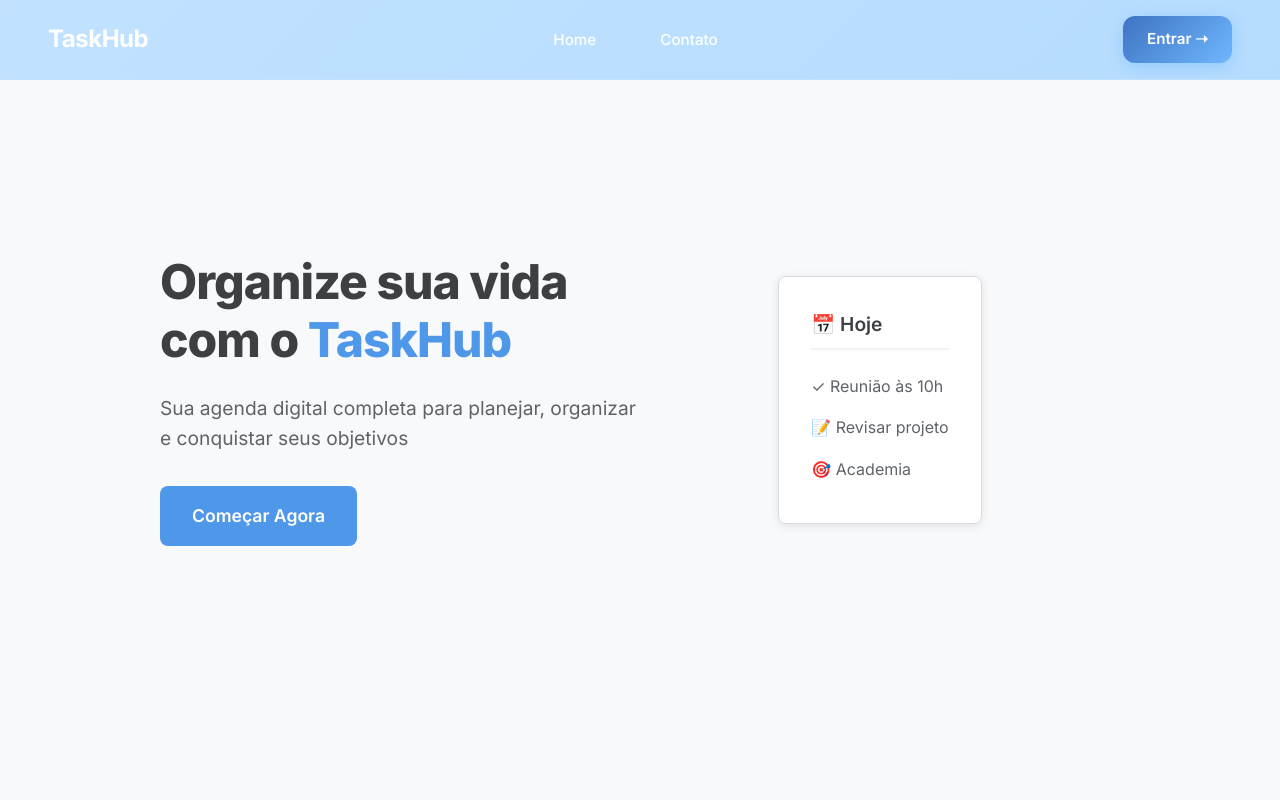
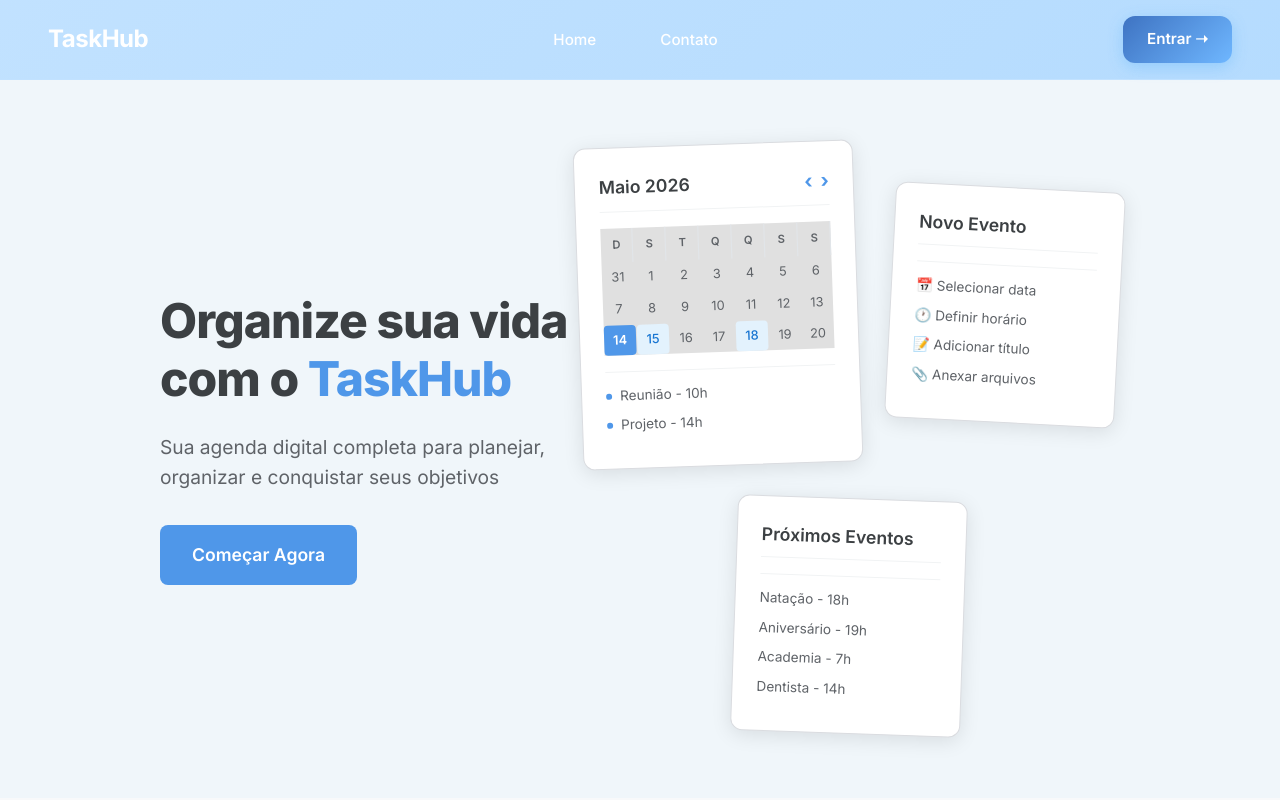
Before and after one commit to i4tsukei/TaskHub, a React (Vite) app in the folder taskhub/: page / in a window 1280 px wide. Shown: the top 800 px of the page. Built offline with nearby package versions, Linux system fonts and the light colour scheme; a web font is replaced by a local one.

Commit message:
alteração na home - flashcard

```diff
--- a/taskhub/src/pages/Home.css
+++ b/taskhub/src/pages/Home.css
@@ -3,7 +3,7 @@
 .home {
   font-family: 'Inter', -apple-system, BlinkMacSystemFont, sans-serif;
   min-height: 100vh;
-  background: #f8f9fa;
+  background: #f0f6fa;
   line-height: 1.6;
 }
 
@@ -67,28 +67,133 @@
   align-items: center;
 }
 
-.floating-card {
-  background: white;
-  border-radius: 8px;
-  padding: 2rem;
-  box-shadow: 0 2px 10px rgba(0,0,0,0.1);
-  border: 1px solid #dadce0;
+.cards-container {
+  display: flex;
+  flex-direction: column;
+  gap: 2rem;
+  align-items: center;
 }
 
-.card-header {
-  font-size: 1.2rem;
+.top-cards {
+  display: flex;
+  gap: 2rem;
+  align-items: center;
+}
+
+.agenda-preview {
+  background: white;
+  border-radius: 12px;
+  padding: 1.5rem;
+  box-shadow: 0 4px 20px rgba(0,0,0,0.1);
+  border: 1px solid #dadce0;
+  width: 280px;
+  transform: rotate(-2deg);
+}
+
+.events-preview {
+  background: white;
+  border-radius: 12px;
+  padding: 1.5rem;
+  box-shadow: 0 4px 20px rgba(0,0,0,0.1);
+  border: 1px solid #dadce0;
+  width: 230px;
+  transform: rotate(2deg);
+}
+
+.create-event-preview {
+  background: white;
+  border-radius: 12px;
+  padding: 1.5rem;
+  box-shadow: 0 4px 20px rgba(0,0,0,0.1);
+  border: 1px solid #dadce0;
+  width: 230px;
+  transform: rotate(3deg);
+}
+
+.agenda-header {
+  display: flex;
+  justify-content: space-between;
+  align-items: center;
+  margin-bottom: 1rem;
+  padding-bottom: 0.5rem;
+  border-bottom: 1px solid #f1f3f4;
+}
+
+.month {
   font-weight: 600;
   color: #3c4043;
-  margin-bottom: 1rem;
-  border-bottom: 2px solid #f1f3f4;
-  padding-bottom: 0.5rem;
+  font-size: 1.1rem;
 }
 
-.task-item {
-  padding: 0.5rem 0;
+.nav-arrows {
+  display: flex;
+  gap: 0.5rem;
+}
+
+.nav-arrows span {
+  color: #4f97e9;
+  cursor: pointer;
+  font-size: 1.2rem;
+  font-weight: bold;
+}
+
+.calendar-grid {
+  display: grid;
+  grid-template-columns: repeat(7, 1fr);
+  gap: 2px;
+  margin-bottom: 1rem;
+}
+
+.day-header {
+  text-align: center;
+  font-size: 0.7rem;
+  font-weight: 600;
   color: #5f6368;
-  font-size: 1rem;
-  font-weight: 400;
+  padding: 0.3rem;
+}
+
+.day {
+  text-align: center;
+  font-size: 0.8rem;
+  padding: 0.3rem;
+  color: #5f6368;
+  cursor: pointer;
+}
+
+.day.today {
+  background: #4f97e9;
+  color: white;
+  border-radius: 4px;
+  font-weight: 600;
+}
+
+.day.event {
+  background: #e3f2fd;
+  color: #1976d2;
+  border-radius: 4px;
+  font-weight: 500;
+}
+
+.event-list {
+  border-top: 1px solid #f1f3f4;
+  padding-top: 0.8rem;
+}
+
+.event-item {
+  display: flex;
+  align-items: center;
+  gap: 0.5rem;
+  margin-bottom: 0.5rem;
+  font-size: 0.85rem;
+  color: #5f6368;
+}
+
+.event-dot {
+  width: 6px;
+  height: 6px;
+  background: #4f97e9;
+  border-radius: 50%;
+  flex-shrink: 0;
 }
 
 /* Sobre Section */
--- a/taskhub/src/pages/Home.jsx
+++ b/taskhub/src/pages/Home.jsx
@@ -1,6 +1,14 @@
 import './Home.css';
 
 function Home({ setCurrentPage, darkTheme }) {
+  const currentDate = new Date();
+  const monthNames = [
+    'Janeiro', 'Fevereiro', 'Março', 'Abril', 'Maio', 'Junho',
+    'Julho', 'Agosto', 'Setembro', 'Outubro', 'Novembro', 'Dezembro'
+  ];
+  const currentMonth = monthNames[currentDate.getMonth()];
+  const currentYear = currentDate.getFullYear();
+
   return (
     <div className={`home ${darkTheme ? 'dark-theme' : ''}`}>
       <section className="hero">
@@ -14,11 +22,98 @@ function Home({ setCurrentPage, darkTheme }) {
           <button className="cta-button" onClick={() => setCurrentPage('cadastro')}>Começar Agora</button>
         </div>
         <div className="hero-image">
-          <div className="floating-card">
-            <div className="card-header">📅 Hoje</div>
-            <div className="task-item">✓ Reunião às 10h</div>
-            <div className="task-item">📝 Revisar projeto</div>
-            <div className="task-item">🎯 Academia</div>
+          <div className="cards-container">
+            <div className="top-cards">
+              <div className="agenda-preview">
+                <div className="agenda-header">
+                  <span className="month">{currentMonth} {currentYear}</span>
+                  <div className="nav-arrows">
+                    <span>‹</span>
+                    <span>›</span>
+                  </div>
+                </div>
+                <div className="calendar-grid">
+                  <div className="day-header">D</div>
+                  <div className="day-header">S</div>
+                  <div className="day-header">T</div>
+                  <div className="day-header">Q</div>
+                  <div className="day-header">Q</div>
+                  <div className="day-header">S</div>
+                  <div className="day-header">S</div>
+                  <div className="day">31</div>
+                  <div className="day">1</div>
+                  <div className="day">2</div>
+                  <div className="day">3</div>
+                  <div className="day">4</div>
+                  <div className="day">5</div>
+                  <div className="day">6</div>
+                  <div className="day">7</div>
+                  <div className="day">8</div>
+                  <div className="day">9</div>
+                  <div className="day">10</div>
+                  <div className="day">11</div>
+                  <div className="day">12</div>
+                  <div className="day">13</div>
+                  <div className="day today">14</div>
+                  <div className="day event">15</div>
+                  <div className="day">16</div>
+                  <div className="day">17</div>
+                  <div className="day event">18</div>
+                  <div className="day">19</div>
+                  <div className="day">20</div>
+                </div>
+                <div className="event-list">
+                  <div className="event-item">
+                    <span className="event-dot"></span>
+                    <span>Reunião - 10h</span>
+                  </div>
+                  <div className="event-item">
+                    <span className="event-dot"></span>
+                    <span>Projeto - 14h</span>
+                  </div>
+                </div>
+              </div>
+
+              <div className="create-event-preview">
+                <div className="agenda-header">
+                  <span className="month">Novo Evento</span>
+                </div>
+                <div className="event-list">
+                  <div className="event-item">
+                    <span>📅 Selecionar data</span>
+                  </div>
+                  <div className="event-item">
+                    <span>🕐 Definir horário</span>
+                  </div>
+                  <div className="event-item">
+                    <span>📝 Adicionar título</span>
+                  </div>
+                  <div className="event-item">
+                    <span>📎 Anexar arquivos</span>
+                  </div>
+                </div>
+              </div>
+            </div>
+
+            <div className="events-preview">
+              <div className="agenda-header">
+                <span className="month">Próximos Eventos</span>
+              </div>
+              <div className="event-list">
+                <div className="event-item">
+                  <span>Natação - 18h</span>
+                </div>
+                <div className="event-item">
+                  <span>Aniversário - 19h</span>
+                </div>
+                <div className="event-item">
+                  <span>Academia - 7h</span>
+                </div>
+                <div className="event-item">
+                  <span>Dentista - 14h</span>
+                </div>
+              </div>
+            </div>
           </div>
         </div>
       </section>
```
